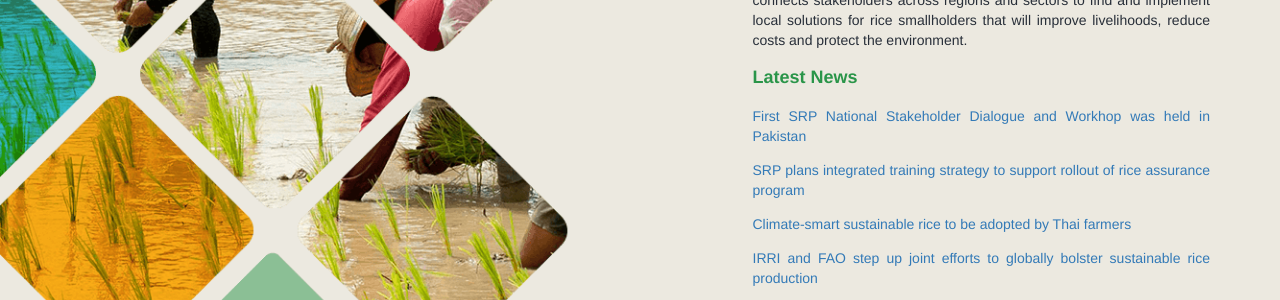
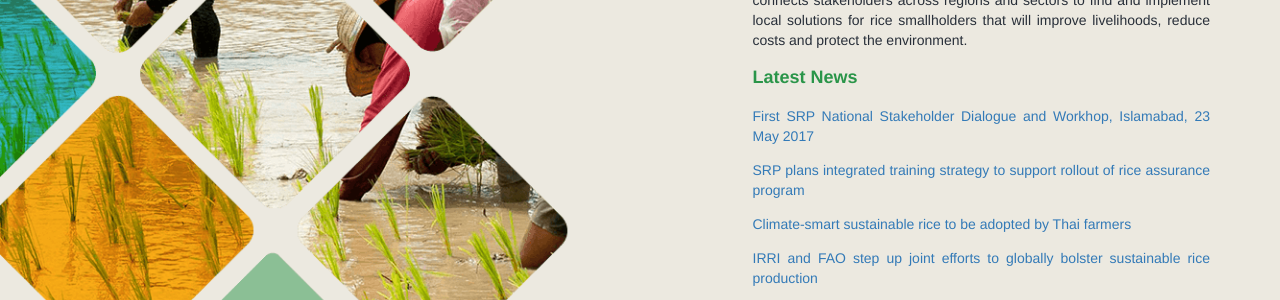
Before and after one commit to sustainablericeplatform/sustainablericeplatform.github.io, a Jekyll site: the page built from index.html, in a window 1280 px wide. Shown: the part 696-996 px from the top of the page. Built offline with Jekyll 4.4.1, drawn with Linux system fonts in a browser that asks for light colours.

Commit message:
Update index.html

```diff
--- a/index.html
+++ b/index.html
@@ -14,7 +14,7 @@ layout: default
                 <h2 class="green">Our Work</h2>
                 <p>The Sustainable Rice Platform (SRP) promotes resource-use efficiency and sustainability in the global rice sector through an alliance that links research, production, policy making, trade and consumption. SRP connects stakeholders across regions and sectors to find and implement local solutions for rice smallholders that will improve livelihoods, reduce costs and protect the environment.</p>
                 <h2 class="green">Latest News</h2>
-                <p><a href="https://www.pakistantoday.com.pk/2017/05/23/wwf-pakistan-holds-dialogue-on-sustainable-rice-growing-practices/" target="_blank">First SRP National Stakeholder Dialogue and Workhop was held in Pakistan</a></p>
+                <p><a href="http://www.wwfpak.org/newsroom/23517_sustainablerice.php" target="_blank">First SRP National Stakeholder Dialogue and Workhop, Islamabad, 23 May 2017</a></p>
                 <p><a href="http://news.irri.org/2017/05/sustainable-rice-platform-plans.html" target="_blank">SRP plans integrated training strategy to support rollout of rice assurance program</a></p>
                 <p><a href="http://web.unep.org/asiapacific/thai-government-promotes-low-emission-rice-farming" target="_blank">Climate-smart sustainable rice to be adopted by Thai farmers</a></p>
                 <p><a href="http://www.fao.org/news/story/en/item/854617/icode/" target="_blank">IRRI and FAO step up joint efforts to globally bolster sustainable rice production</a></p>
```
